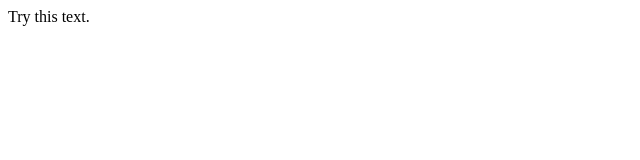
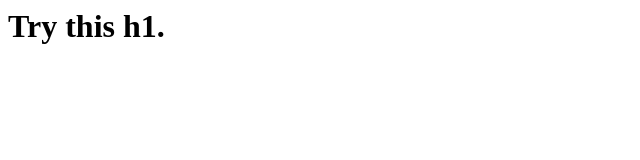
Before and after one commit to rodenr/rodenr.github.io, a plain HTML site: page index.html in a window 1280 px wide. Shown: the whole page, without its empty margins (0-640 px from the left). Drawn offline with Linux system fonts and the light colour scheme.

Commit message:
Add edited index.html

```diff
--- a/index.html
+++ b/index.html
@@ -4,6 +4,6 @@
   </head>
 
   <body>
-  <text>Try this text.</text>
+  <h1>Try this h1.</h1>
   </body>
 </html>
```
